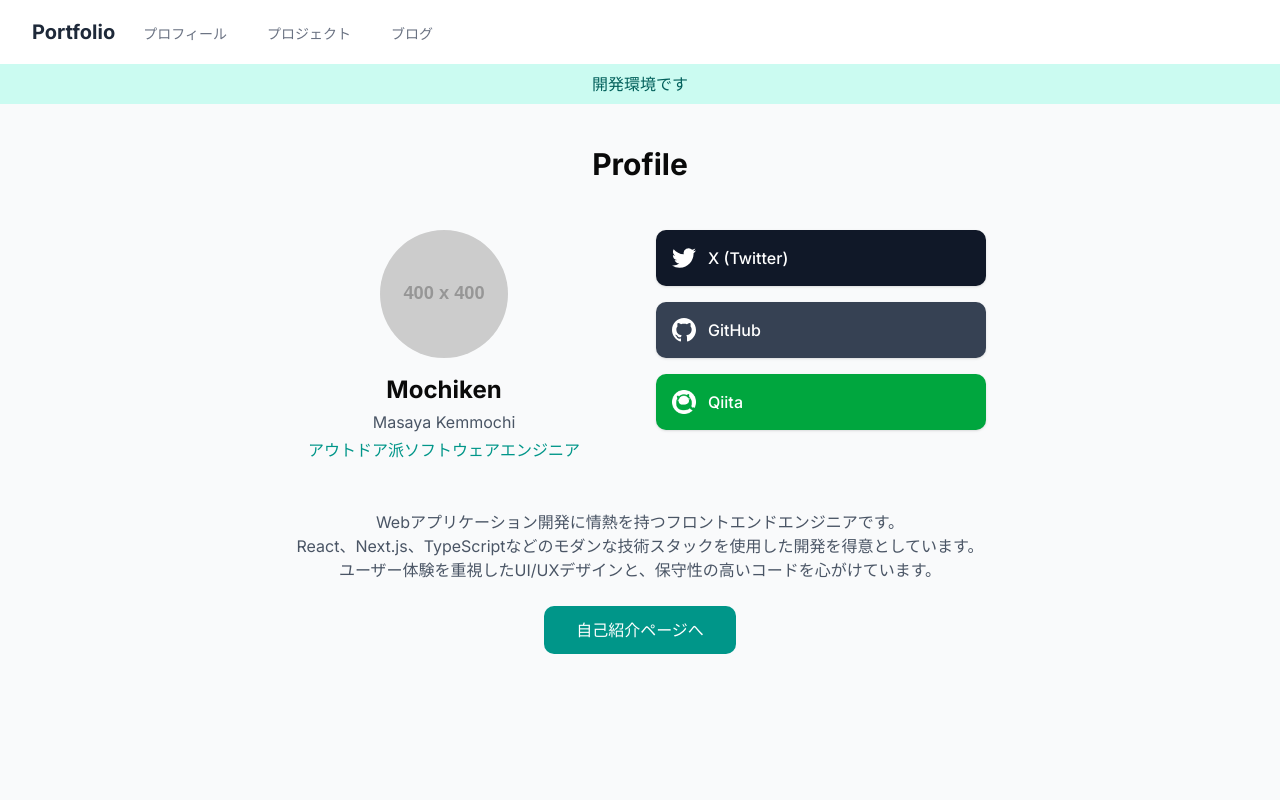
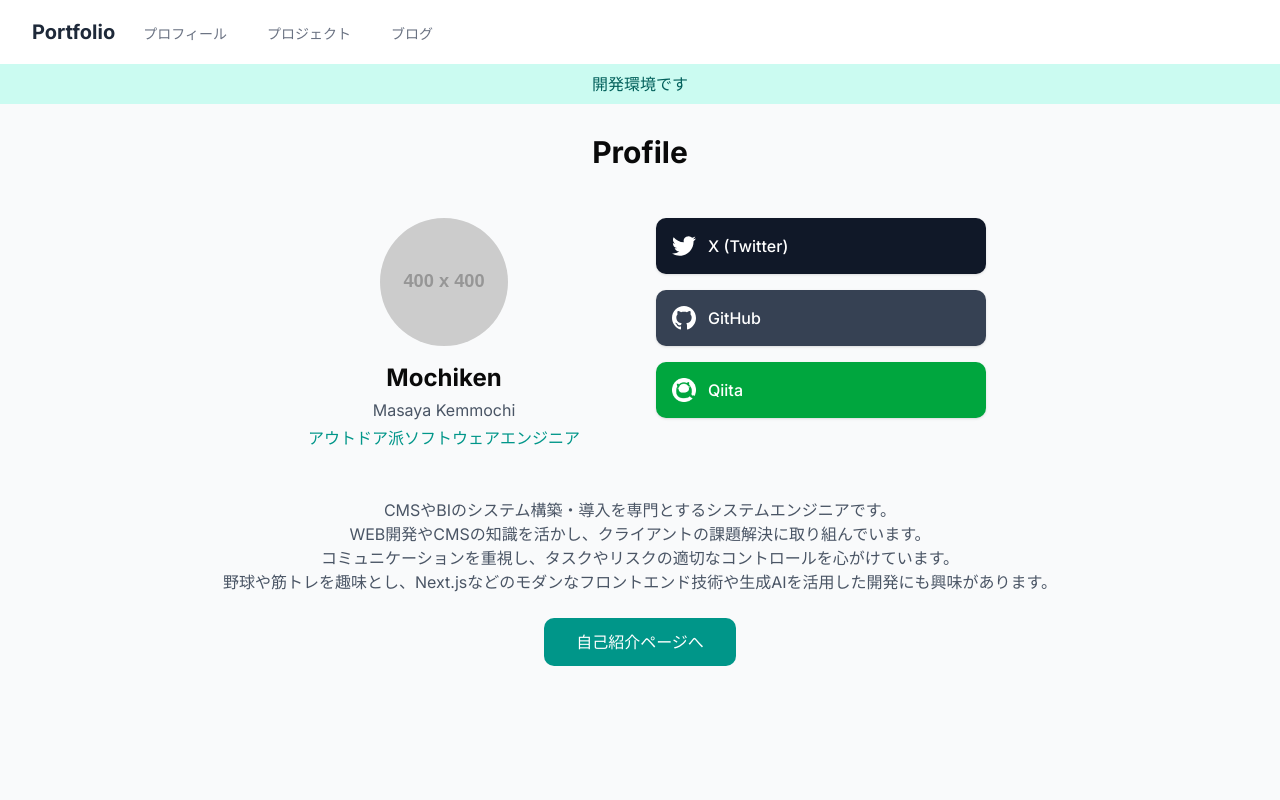
Before and after one commit to nekihcom/portfolio, a Next.js app: page / in a window 1280 px wide. Shown: the top 800 px of the page. Built offline with nearby package versions, Linux system fonts and the light colour scheme.

Commit message:
✨: 自己紹介文を更新

```diff
--- a/src/data/profile.ts
+++ b/src/data/profile.ts
@@ -12,7 +12,7 @@ export const profileData = {
   fullName: "Masaya Kemmochi",
   title: "アウトドア派ソフトウェアエンジニア",
   image: getPlaceholderImageUrl(imageSizes.profile.width, imageSizes.profile.height),
-  description: "Webアプリケーション開発に情熱を持つフロントエンドエンジニアです。<br />React、Next.js、TypeScriptなどのモダンな技術スタックを使用した開発を得意としています。<br />ユーザー体験を重視したUI/UXデザインと、保守性の高いコードを心がけています。",
+  description: "CMSやBIのシステム構築・導入を専門とするシステムエンジニアです。<br />WEB開発やCMSの知識を活かし、クライアントの課題解決に取り組んでいます。<br />コミュニケーションを重視し、タスクやリスクの適切なコントロールを心がけています。<br />野球や筋トレを趣味とし、Next.jsなどのモダンなフロントエンド技術や生成AIを活用した開発にも興味があります。",
   socialLinks: [
     {
       name: "X (Twitter)",
```
